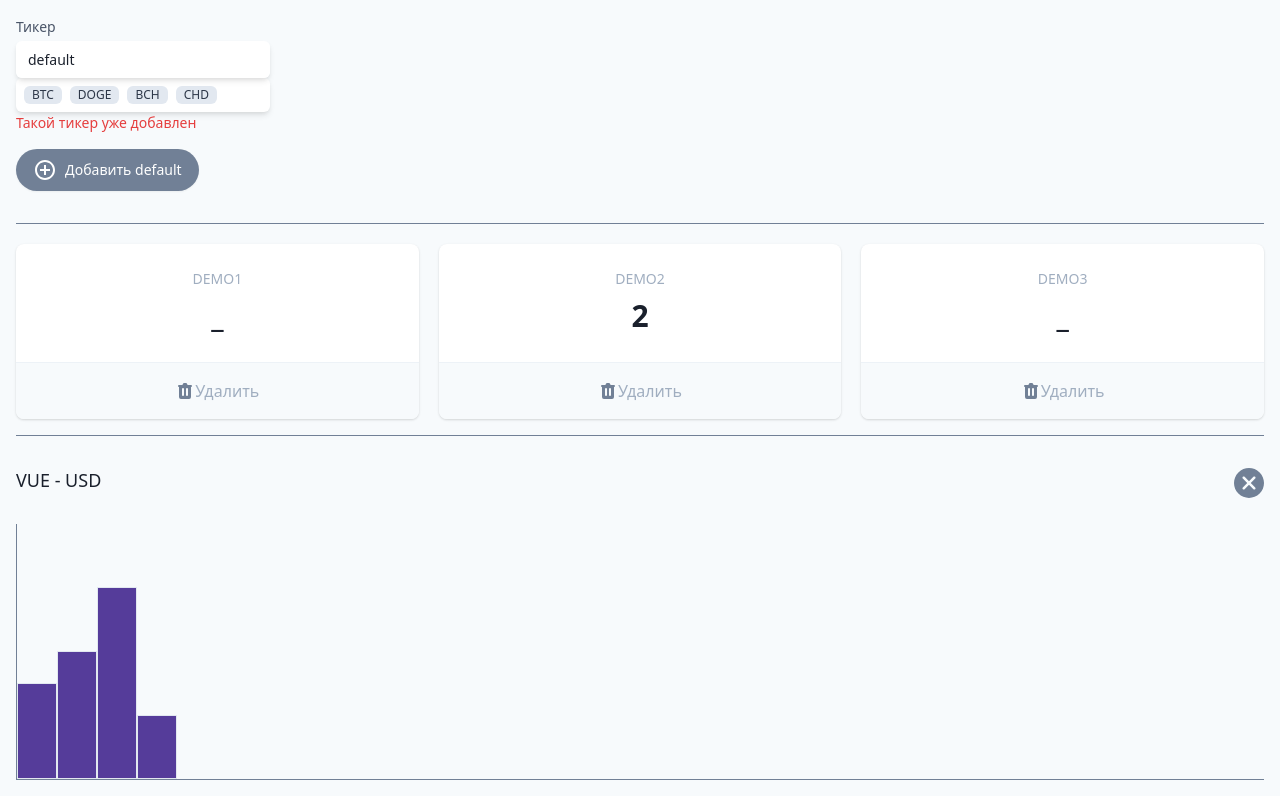
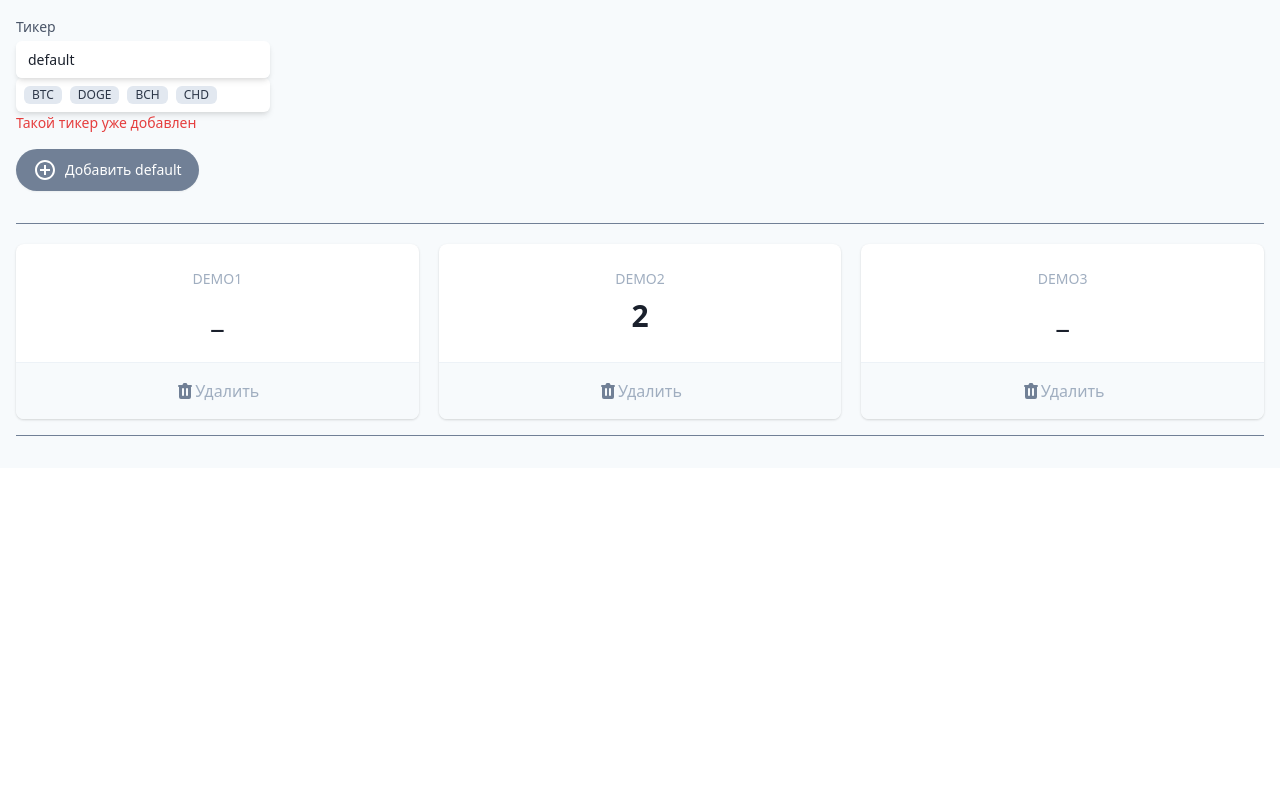
Before and after one commit to aleksvodopianov/cryptonomicon, a Vue app: page / in a window 1280 px wide. Built offline with nearby package versions, Linux system fonts and the light colour scheme.

Commit message:
added functions

```diff
--- a/src/App.vue
+++ b/src/App.vue
@@ -155,6 +155,10 @@
           <div
             v-for="t in tickers"
             v-bind:key="t.name"
+            @click="sel = t"
+            :class="{
+              'border-4': sel === t,
+            }"
             class="bg-white overflow-hidden shadow rounded-lg border-purple-800 border-solid cursor-pointer"
           >
             <div class="px-4 py-5 sm:p-6 text-center">
@@ -163,7 +167,7 @@
             </div>
             <div class="w-full border-t border-gray-200"></div>
             <button
-              v-on:click="handleDelete(t)"
+              v-on:click.stop="handleDelete(t)"
               class="
                 flex
                 items-center
@@ -199,15 +203,15 @@
         <hr class="w-full border-t border-gray-600 my-4" />
       </template>
 
-      <section class="relative">
-        <h3 class="text-lg leading-6 font-medium text-gray-900 my-8">VUE - USD</h3>
+      <section v-if="sel" class="relative">
+        <h3 class="text-lg leading-6 font-medium text-gray-900 my-8">{{ sel.name }} - USD</h3>
         <div class="flex items-end border-gray-600 border-b border-l h-64">
           <div class="bg-purple-800 border w-10 h-24"></div>
           <div class="bg-purple-800 border w-10 h-32"></div>
           <div class="bg-purple-800 border w-10 h-48"></div>
           <div class="bg-purple-800 border w-10 h-16"></div>
         </div>
-        <button type="button" class="absolute top-0 right-0">
+        <button @click="sel = null" type="button" class="absolute top-0 right-0">
           <svg
             xmlns="http://www.w3.org/2000/svg"
             xmlns:xlink="http://www.w3.org/1999/xlink"
@@ -247,6 +251,7 @@ export default {
         { name: 'DEMO2', price: '2' },
         { name: 'DEMO3', price: '_' },
       ],
+      sel: null,
     };
   },
 
```
